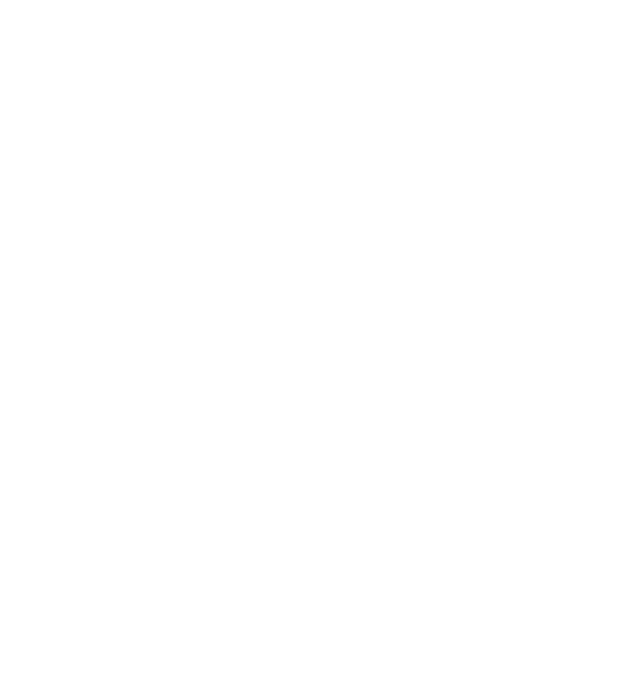
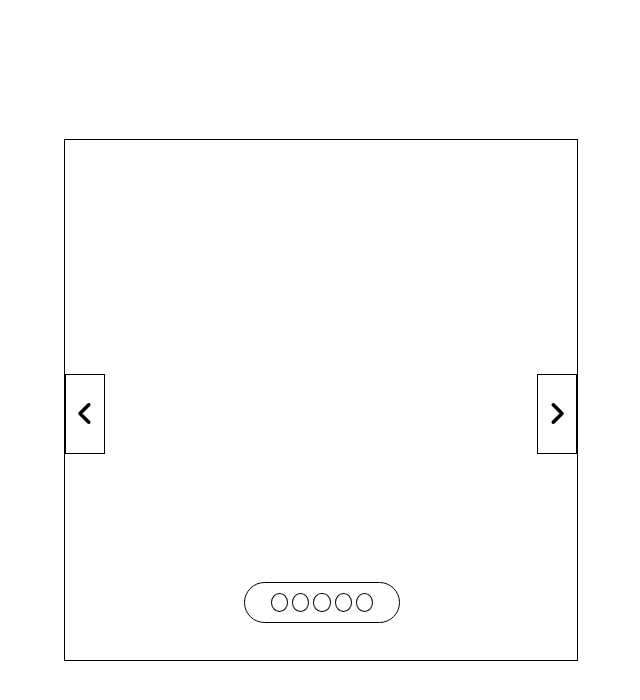
Before and after one commit to Afer1991/image-carousel, a plain HTML site: page index.html in a window 1280 px wide. Shown: the whole page, without its empty margins (319-959 px from the left). Drawn offline with Linux system fonts and the light colour scheme.

Commit message:
Modify structure, add font-awesome icons

```diff
--- a/index.html
+++ b/index.html
@@ -5,12 +5,26 @@
   <meta name="viewport" content="width=device-width, initial-scale=1.0">
   <title>Image Carousel</title>
   <link rel="stylesheet" href="style.css">
+  <link rel="stylesheet" href="https://use.fontawesome.com/releases/v6.6.0/css/all.css">
 </head>
 <body>
   <div class="frame">
-    <div></div>
-    <div></div>
-    <div></div>
+    <div class="container"></div>
+    <div class="arrows">
+      <div class="left">
+        <i class="fa-solid fa-angle-left"></i>
+      </div>
+      <div class="right">
+        <i class="fa-solid fa-angle-right"></i>
+      </div>
+    </div>
+    <div class="buttons">
+      <div class="button"></div>
+      <div class="button"></div>
+      <div class="button"></div>
+      <div class="button"></div>
+      <div class="button"></div>
+    </div>
   </div>
 <script src="script.js"></script>
 </body>
--- a/style.css
+++ b/style.css
@@ -0,0 +1,65 @@
+*, *::before, *::after {
+  margin: 0;
+  padding: 0;
+}
+
+body {
+  height: 100vh;
+  display: flex;
+  justify-content: center;
+  align-items: center;
+}
+
+.frame {
+  border: 1px solid black;
+  width: 40%;
+  height: 65%;
+}
+
+.container {
+  height: 100%;
+  width: 100%;
+}
+
+.arrows {
+  width: 100%;
+  height: 15%;
+  position: relative;
+  top: -55%;
+  display: flex;
+  justify-content: space-between;
+}
+
+.left, .right {
+  border: 1px solid black;
+  width: 7.5%;
+  height: 100%;
+  display: flex;
+  justify-content: center;
+  align-items: center;
+}
+
+i {
+  font-size: 1.75rem;
+}
+
+.buttons {
+  height: 7.5%;
+  width: 30%;
+  border: 1px solid black;
+  position: relative;
+  top: -30%;
+  left: 35%;
+  border-radius: 30px;
+  display: flex;
+  justify-content: center;
+  align-items: center;
+  gap: 4px;
+}
+
+.button {
+  height: 45%;
+  width: 10%;
+  border: 1px solid black;
+  border-radius: 50%;
+}
```
